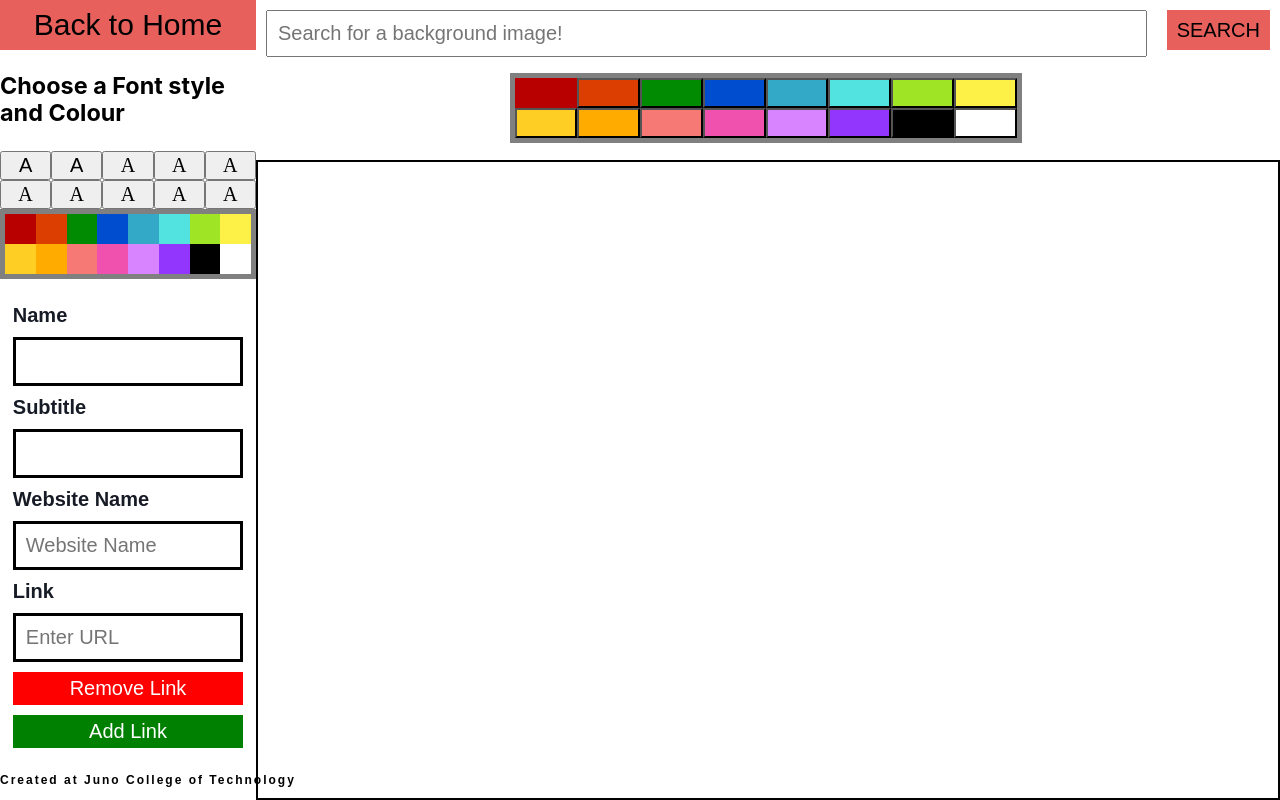
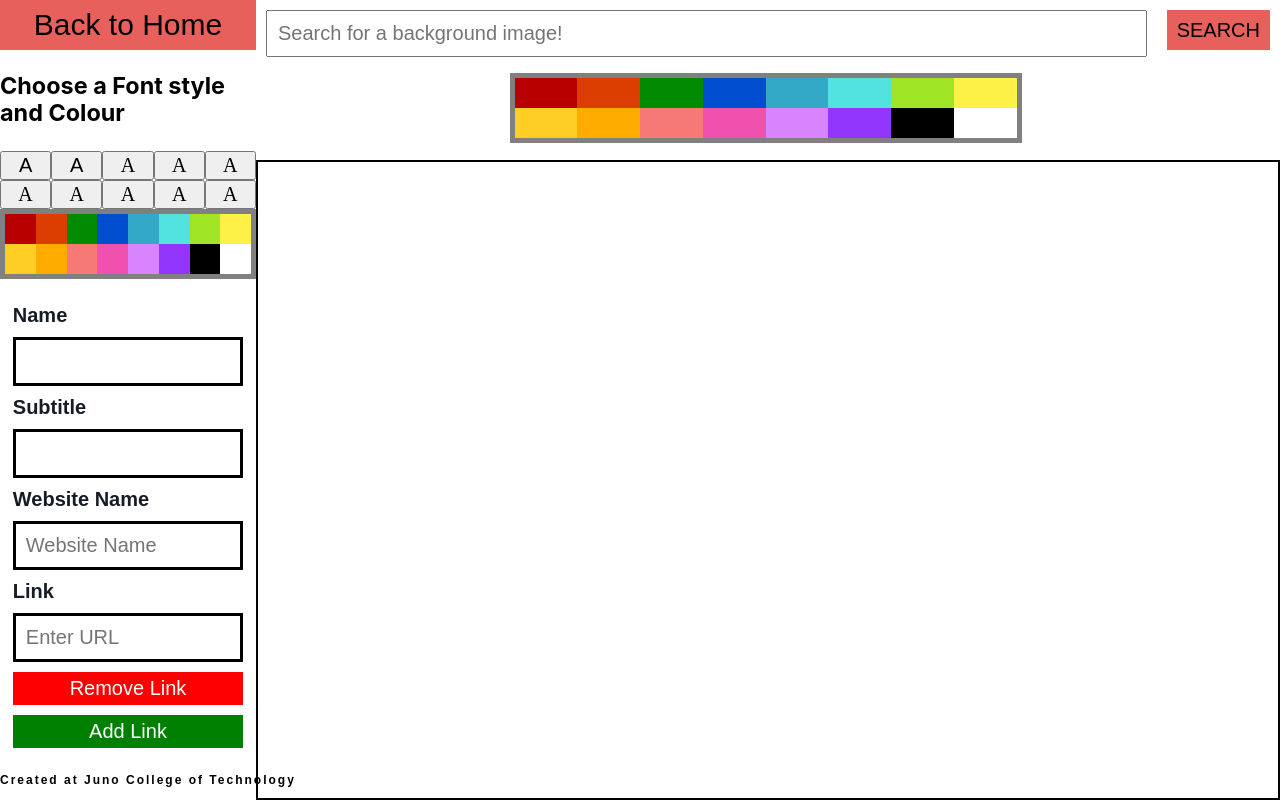
Before and after one commit to Project-Four/webDevInProgress, a React (Create React App) app: page /main in a window 1280 px wide. Shown: the top 800 px of the page. Built offline with nearby package versions, Linux system fonts and the light colour scheme.

Commit message:
all user input showing up in copy section

```diff
--- a/src/App.css
+++ b/src/App.css
@@ -252,11 +252,11 @@ html {
 
 /* Background Colours */
 
-.B80000 {
+.bcB80000 {
     background: #B80000;
 }
 
-.DB3E00 {
+.bcDB3E00 {
     background: #DB3E00;
 }
 
@@ -276,31 +276,31 @@ html {
     background: #52E3E1;
 }
 
-.A0E426 {
+.bcA0E426 {
     background: #A0E426;
 }
 
-.FDF148 {
+.bcFDF148 {
     background: #FDF148;
 }
 
-.FECE24 {
+.bcFECE24 {
     background: #FECE24;
 }
 
-.FFAB00 {
+.bcFFAB00 {
     background: #FFAB00;
 }
 
-.F77976 {
+.bcF77976 {
     background: #F77976;
 }
 
-.F050AE {
+.bcF050AE {
     background: #F050AE;
 }
 
-.D883FF {
+.bcD883FF {
     background: #D883FF;
 }
 
@@ -312,7 +312,7 @@ html {
     background: #000;
 }
 
-.fff {
+.bcfff {
     background: #fff;
 }
 
--- a/src/Download.js
+++ b/src/Download.js
@@ -45,7 +45,7 @@ const Download = ({userBackground, userText, inputFields, font, fontColor, backg
 
                         <br/>.sr-only &#123; position: absolute; width: 1px; height: 1px; margin: -1px; border: 0; padding: 0; white-space: nowrap; clip-path: inset(100%); clip: rect(0 0 0 0); overflow: hidden;&#125;<br/>
 
-                        <br/>html &#123;<br/>    font-size: 125%;<br/>    font-family: {capitalize(font)};<br/>    color: red;<br/>
+                        <br/>html &#123;<br/>    font-size: 125%;<br/>    font-family: {capitalize(font)};<br/>    color: #{slice(fontColor)};<br/>
                         &#125;<br/>
                         <br/>.wrapper &#123;<br/>    width: 90%;<br/>    margin: 0 auto;<br/>    max-width: 1260px;<br/>
                         &#125;<br/>
@@ -58,7 +58,7 @@ const Download = ({userBackground, userText, inputFields, font, fontColor, backg
                         }
 
                         {
-                            backgroundColor ? `    background-color: ${slice(backgroundColor)};` : null
+                            backgroundColor ? `    background-color: #${slice(backgroundColor)};` : null
                         }
 
                         <br/>    height: 100vh;<br/>    background-size: cover;<br/>    background-position: center;<br/>
--- a/src/Form.js
+++ b/src/Form.js
@@ -134,22 +134,22 @@ const Form = ({setUserBackground, userText, setUserText, setInputFields, inputFi
 
                 <div className="backgroundOptions">
                 <div className='colorButtons'>
-                    <button className='redButton colorButton' onClick={() => handleBackgroundColorChange('B80000')}></button>
-                    <button className='DB3E00 colorButton' onClick={() => handleBackgroundColorChange('DB3E00')}></button>
-                    <button className='bc008B02 colorButton' onClick={() => handleBackgroundColorChange('bc008B02')}></button>
-                    <button className='bc004DCF colorButton' onClick={() => handleBackgroundColorChange('bc004DCF')}></button>
-                    <button className='bc33A8C7 colorButton' onClick={() => handleBackgroundColorChange('bc33A8C7')}></button>
-                    <button className='bc52E3E1 colorButton' onClick={() => handleBackgroundColorChange('bc52E3E1')}></button>
-                    <button className='A0E426 colorButton' onClick={() => handleBackgroundColorChange('A0E426')}></button>
-                    <button className='FDF148 colorButton' onClick={() => handleBackgroundColorChange('FDF148')}></button>
-                    <button className='FECE24 colorButton' onClick={() => handleBackgroundColorChange('FECE24')}></button>
-                    <button className='FFAB00 colorButton' onClick={() => handleBackgroundColorChange('FFAB00')}></button>
-                    <button className='F77976 colorButton' onClick={() => handleBackgroundColorChange('F77976')}></button>
-                    <button className='F050AE colorButton' onClick={() => handleBackgroundColorChange('F050AE')}></button>
-                    <button className='D883FF colorButton' onClick={() => handleBackgroundColorChange('D883FF')}></button>
-                    <button className='bc9336FD colorButton' onClick={() => handleBackgroundColorChange('bc9336FD')}></button>
-                    <button className='bc000 colorButton' onClick={() => handleBackgroundColorChange('bc000')}></button>
-                    <button className='fff colorButton' onClick={() => handleBackgroundColorChange('fff')}></button>
+                    <button className='redButton colorButton' onClick={() => handleBackgroundColorChange('bcB80000')}></button>
+                    <button className='orangeButton colorButton' onClick={() => handleBackgroundColorChange('bcDB3E00')}></button>
+                    <button className='greenButton colorButton' onClick={() => handleBackgroundColorChange('bc008B02')}></button>
+                    <button className='blueButton colorButton' onClick={() => handleBackgroundColorChange('bc004DCF')}></button>
+                    <button className='pacificBlueButton colorButton' onClick={() => handleBackgroundColorChange('bc33A8C7')}></button>
+                    <button className='fluorescentBlueButton colorButton' onClick={() => handleBackgroundColorChange('bc52E3E1')}></button>
+                    <button className='greenLizardButton colorButton' onClick={() => handleBackgroundColorChange('bcA0E426')}></button>
+                    <button className='lemonYellowButton colorButton' onClick={() => handleBackgroundColorChange('bcFDF148')}></button>
+                    <button className='sunglowButton colorButton' onClick={() => handleBackgroundColorChange('bcFECE24')}></button>
+                    <button className='chromeYellowButton colorButton' onClick={() => handleBackgroundColorChange('bcFFAB00')}></button>
+                    <button className='lightCoralButton colorButton' onClick={() => handleBackgroundColorChange('bcF77976')}></button>
+                    <button className='magentaCrayolaButton colorButton' onClick={() => handleBackgroundColorChange('bcF050AE')}></button>
+                    <button className='heliotropeButton colorButton' onClick={() => handleBackgroundColorChange('bcD883FF')}></button>
+                    <button className='purpleButton colorButton' onClick={() => handleBackgroundColorChange('bc9336FD')}></button>
+                    <button className='blackButton colorButton' onClick={() => handleBackgroundColorChange('bc000')}></button>
+                    <button className='whiteButton colorButton' onClick={() => handleBackgroundColorChange('bcfff')}></button>
                 </div>
 
                     <div className="searchResults">
```
